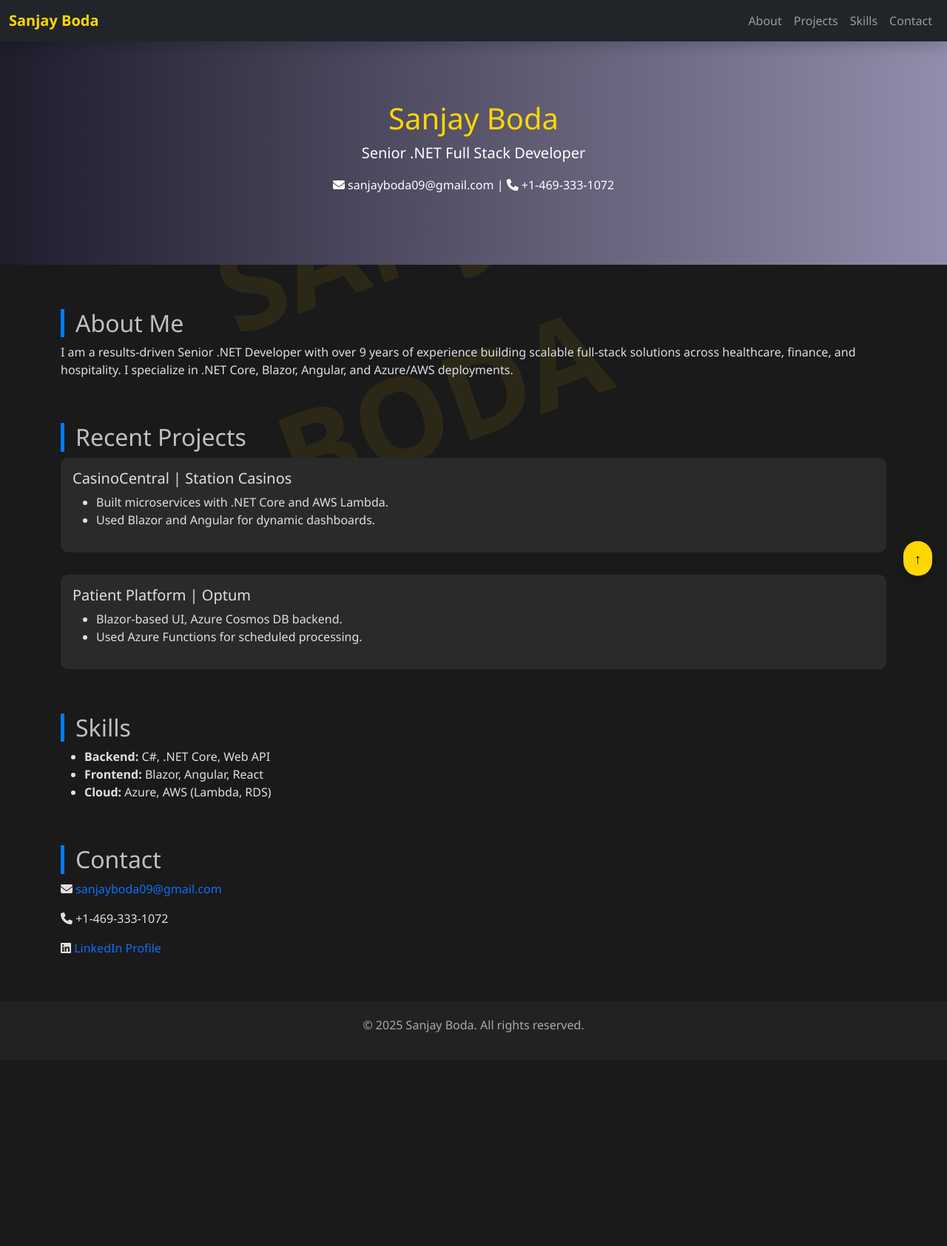
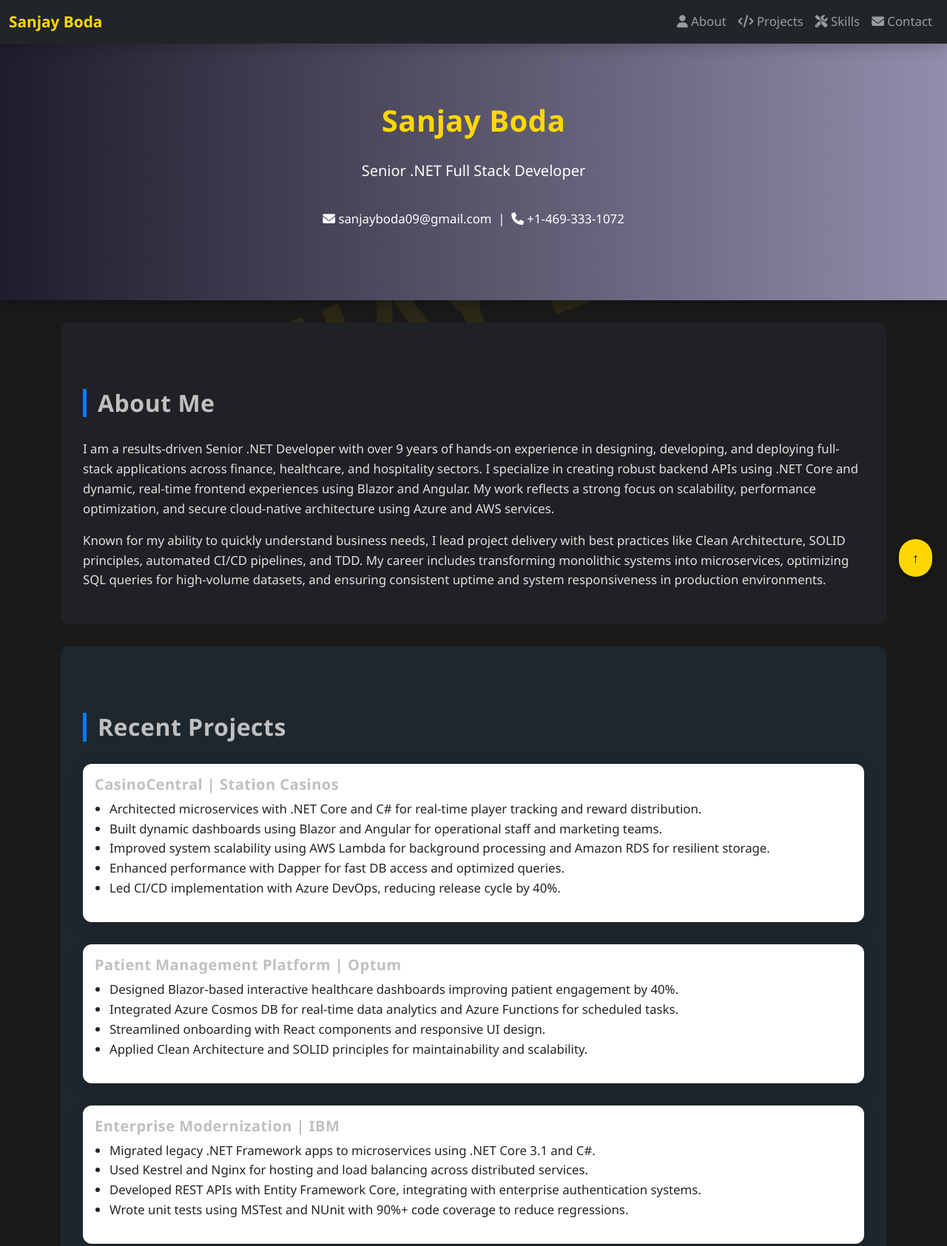
Before and after one commit to SanjayBoda/sanjay-portfolio, a plain HTML site: page index.html in a window 1280 px wide. Shown: the top 1685 px of the page at 74% size. Before the commit the page ends 1434 px from the top, so only its background shows below. Drawn offline with nearby package versions, Linux system fonts and the light colour scheme.

Commit message:
Add files via upload

```diff
--- a/index.html
+++ b/index.html
@@ -1,13 +1,11 @@
-
 <!DOCTYPE html>
 <html lang="en">
 <head>
-  <meta charset="UTF-8" />
-  <meta name="viewport" content="width=device-width, initial-scale=1.0" />
+  <meta charset="UTF-8">
+  <meta name="viewport" content="width=device-width, initial-scale=1.0">
   <title>Sanjay Boda - Portfolio</title>
-  <link href="https://cdn.jsdelivr.net/npm/bootstrap@5.3.0/dist/css/bootstrap.min.css" rel="stylesheet" />
-  <link rel="stylesheet" href="https://cdnjs.cloudflare.com/ajax/libs/font-awesome/6.4.0/css/all.min.css" />
-  <link href="https://cdnjs.cloudflare.com/ajax/libs/aos/2.3.4/aos.css" rel="stylesheet" />
+  <link href="https://cdn.jsdelivr.net/npm/bootstrap@5.3.0/dist/css/bootstrap.min.css" rel="stylesheet">
+  <link rel="stylesheet" href="https://cdnjs.cloudflare.com/ajax/libs/font-awesome/6.4.0/css/all.min.css">
   <style>
     body {
       font-family: 'Segoe UI', sans-serif;
@@ -20,131 +18,283 @@
       color: white;
       padding: 80px 20px;
       text-align: center;
+      box-shadow: 0 4px 20px rgba(0, 0, 0, 0.3);
+      animation: fadeIn 1.5s ease-out;
     }
-    .hero-content h1 {
-      color: gold;
-      animation: fadeIn 2s ease-out;
+    .hero-content {
+      display: flex;
+      align-items: center;
+      justify-content: center;
+      flex-direction: column;
+      gap: 20px;
+    }
+    .hero img {
+      width: 170px;
+      height: 170px;
+      object-fit: cover;
+      border-radius: 50%;
+      border: 5px solid white;
+      box-shadow: 0 4px 10px rgba(0, 0, 0, 0.2);
+      animation: zoomIn 1s ease-out;
+    }
+    .hero h1, .hero p.lead {
+      animation: slideUp 1s ease-out;
     }
     .section-title {
-      color: silver;
+      margin-top: 60px;
+      margin-bottom: 30px;
       font-size: 2rem;
+      font-weight: 700;
       border-left: 5px solid #007bff;
       padding-left: 15px;
-      margin-top: 60px;
+      opacity: 0;
+      transform: translateY(20px);
+      animation: fadeInUp 1s forwards;
+      animation-delay: 0.3s;
     }
     .card {
-      background-color: #2a2a2a;
+      margin-bottom: 30px;
+      box-shadow: 0 8px 24px rgba(0,0,0,0.1);
+      border-radius: 12px;
       border: none;
-      border-radius: 10px;
-      margin-bottom: 30px;
-      color: #e0e0e0;
+      transition: transform 0.3s ease-in-out, box-shadow 0.3s;
+      opacity: 0;
+      transform: translateY(20px);
+      animation: fadeInUp 0.8s forwards;
+    }
+    .card:hover {
+      transform: translateY(-5px);
+      box-shadow: 0 12px 30px rgba(0,0,0,0.15);
+    }
+    .card-body ul {
+      padding-left: 20px;
     }
     footer {
-      background-color: #222;
+      background-color: #343a40;
+      color: white;
+      padding: 25px 0;
       text-align: center;
-      padding: 20px;
-      color: #aaa;
       margin-top: 60px;
+      font-size: 0.95rem;
     }
     a {
       color: #0d6efd;
       text-decoration: none;
+      transition: color 0.3s;
     }
     a:hover {
       text-decoration: underline;
+      color: #0056b3;
     }
-    @keyframes bounce {
-      0%, 100% { transform: translateY(0); }
-      50% { transform: translateY(-10px); }
+    @keyframes fadeIn {
+      0% { opacity: 0; }
+      100% { opacity: 1; }
+    }
+    @keyframes zoomIn {
+      0% { transform: scale(0.8); opacity: 0; }
+      100% { transform: scale(1); opacity: 1; }
+    }
+    @keyframes slideUp {
+      0% { transform: translateY(20px); opacity: 0; }
+      100% { transform: translateY(0); opacity: 1; }
+    }
+    @keyframes fadeInUp {
+      0% { opacity: 0; transform: translateY(20px); }
+      100% { opacity: 1; transform: translateY(0); }
     }
     ::-webkit-scrollbar {
-      width: 10px;
+    width: 12px;
+  }
+  ::-webkit-scrollbar-track {
+    background: #f1f1f1;
+    border-radius: 10px;
   }
   ::-webkit-scrollbar-thumb {
     background: #888;
     border-radius: 10px;
   }
+  ::-webkit-scrollbar-thumb:hover {
+    background: #555;
+  }
+
+  h1, h2, h5, .card-title {
+    letter-spacing: 0.5px;
+    font-weight: 600;
+    color: silver;
+  }
+
+  p, li {
+    font-size: 1.05rem;
+    line-height: 1.6;
+  }
 </style>
+<script>
+  function toggleTheme() {
+    document.body.classList.toggle('dark-mode');
+  }
+</script>
+<style>
+  .theme-toggle {
+    position: fixed;
+    top: 20px;
+    right: 20px;
+    background: #007bff;
+    color: #fff;
+    border: none;
+    padding: 10px 15px;
+    border-radius: 5px;
+    cursor: pointer;
+    z-index: 9999;
+    transition: background 0.3s;
+  }
+  .theme-toggle:hover {
+    background: #0056b3;
+  }
+  .dark-mode {
+    background-color: #121212 !important;
+    color: #e0e0e0;
+  }
+  .dark-mode .card {
+    background-color: #1e1e1e;
+    color: #e0e0e0;
+  }
+  .dark-mode footer {
+    background-color: #222;
+  }
+  .dark-mode .section-title {
+    border-left-color: #90caf9;
+  }
+</style>
+<script src="https://cdnjs.cloudflare.com/ajax/libs/aos/2.3.4/aos.js"></script>
+<link href="https://cdnjs.cloudflare.com/ajax/libs/aos/2.3.4/aos.css" rel="stylesheet" />
 </head>
 <body onload="AOS.init()">
   <div style="position: fixed; top: 0; left: 0; width: 100%; height: 100%; z-index: -1; pointer-events: none;">
-    <div style="position: absolute; top: 50%; left: 50%; transform: translate(-50%, -50%) rotate(-20deg); font-size: 10rem; color: rgba(255, 215, 0, 0.08); font-weight: 900;">
+  <div style="position: absolute; top: 50%; left: 50%; transform: translate(-50%, -50%) rotate(-20deg); font-size: 10rem; color: rgba(255, 215, 0, 0.08); font-weight: 900; font-family: 'Segoe UI', sans-serif; white-space: nowrap;">
     SANJAY BODA
   </div>
 </div>
-
+  </div>
   <nav class="navbar navbar-expand-lg navbar-dark bg-dark sticky-top shadow">
     <div class="container-fluid">
-      <a class="navbar-brand" href="#" style="color:gold; font-weight:bold;">Sanjay Boda</a>
+      <a class="navbar-brand" href="#" style="color:gold; font-weight:bold; font-size:1.3rem;">Sanjay Boda</a>
+      <button class="navbar-toggler" type="button" data-bs-toggle="collapse" data-bs-target="#navbarNav">
+        <span class="navbar-toggler-icon"></span>
+      </button>
       <div class="collapse navbar-collapse" id="navbarNav">
         <ul class="navbar-nav ms-auto">
-          <li class="nav-item"><a class="nav-link" href="#about">About</a></li>
-          <li class="nav-item"><a class="nav-link" href="#projects">Projects</a></li>
-          <li class="nav-item"><a class="nav-link" href="#skills">Skills</a></li>
-          <li class="nav-item"><a class="nav-link" href="#contact">Contact</a></li>
+          <li class="nav-item">
+            <a class="nav-link" href="#about"><i class="fas fa-user"></i> About</a>
+          </li>
+          <li class="nav-item">
+            <a class="nav-link" href="#projects"><i class="fas fa-code"></i> Projects</a>
+          </li>
+          <li class="nav-item">
+            <a class="nav-link" href="#skills"><i class="fas fa-tools"></i> Skills</a>
+          </li>
+          <li class="nav-item">
+            <a class="nav-link" href="#contact"><i class="fas fa-envelope"></i> Contact</a>
+          </li>
         </ul>
       </div>
     </div>
   </nav>
-
   <div class="hero">
     <div class="hero-content">
-      <h1>Sanjay Boda</h1>
+
+      <h1 style="color:gold;">Sanjay Boda</h1>
       <p class="lead">Senior .NET Full Stack Developer</p>
-      <p><i class="fas fa-envelope"></i> sanjayboda09@gmail.com | <i class="fas fa-phone"></i> +1-469-333-1072</p>
+      <p><i class="fas fa-envelope"></i> sanjayboda09@gmail.com &nbsp;|&nbsp; <i class="fas fa-phone"></i> +1-469-333-1072</p>
     </div>
   </div>
 
   <div class="container">
-    <section id="about">
+    <section id="about" style="background-color:#202124; padding: 30px; border-radius: 10px; margin-top: 30px;" data-aos="fade-up">
   <h2 class="section-title">About Me</h2>
-      <p>I am a results-driven Senior .NET Developer with over 9 years of experience building scalable full-stack solutions across healthcare, finance, and hospitality. I specialize in .NET Core, Blazor, Angular, and Azure/AWS deployments.</p>
+      <p>I am a results-driven Senior .NET Developer with over 9 years of hands-on experience in designing, developing, and deploying full-stack applications across finance, healthcare, and hospitality sectors. I specialize in creating robust backend APIs using .NET Core and dynamic, real-time frontend experiences using Blazor and Angular. My work reflects a strong focus on scalability, performance optimization, and secure cloud-native architecture using Azure and AWS services.</p>
+      <p>Known for my ability to quickly understand business needs, I lead project delivery with best practices like Clean Architecture, SOLID principles, automated CI/CD pipelines, and TDD. My career includes transforming monolithic systems into microservices, optimizing SQL queries for high-volume datasets, and ensuring consistent uptime and system responsiveness in production environments.</p>
     </section>
 
-    <section id="projects">
+    <section id="projects" style="background-color:#1e272e; padding: 30px; border-radius: 10px; margin-top: 30px;" data-aos="fade-up">
   <h2 class="section-title">Recent Projects</h2>
-      <div class="card p-3">
-        <h5>CasinoCentral | Station Casinos</h5>
+
+  <div class="card">
+    <div class="card-body">
+      <h5 class="card-title">CasinoCentral | Station Casinos</h5>
       <ul>
-          <li>Built microservices with .NET Core and AWS Lambda.</li>
-          <li>Used Blazor and Angular for dynamic dashboards.</li>
+        <li>Architected microservices with .NET Core and C# for real-time player tracking and reward distribution.</li>
+        <li>Built dynamic dashboards using Blazor and Angular for operational staff and marketing teams.</li>
+        <li>Improved system scalability using AWS Lambda for background processing and Amazon RDS for resilient storage.</li>
+        <li>Enhanced performance with Dapper for fast DB access and optimized queries.</li>
+        <li>Led CI/CD implementation with Azure DevOps, reducing release cycle by 40%.</li>
       </ul>
     </div>
-      <div class="card p-3">
-        <h5>Patient Platform | Optum</h5>
+  </div>
+
+  <div class="card">
+    <div class="card-body">
+      <h5 class="card-title">Patient Management Platform | Optum</h5>
       <ul>
-          <li>Blazor-based UI, Azure Cosmos DB backend.</li>
-          <li>Used Azure Functions for scheduled processing.</li>
+        <li>Designed Blazor-based interactive healthcare dashboards improving patient engagement by 40%.</li>
+        <li>Integrated Azure Cosmos DB for real-time data analytics and Azure Functions for scheduled tasks.</li>
+        <li>Streamlined onboarding with React components and responsive UI design.</li>
+        <li>Applied Clean Architecture and SOLID principles for maintainability and scalability.</li>
       </ul>
+    </div>
+  </div>
+
+  <div class="card">
+    <div class="card-body">
+      <h5 class="card-title">Enterprise Modernization | IBM</h5>
+      <ul>
+        <li>Migrated legacy .NET Framework apps to microservices using .NET Core 3.1 and C#.</li>
+        <li>Used Kestrel and Nginx for hosting and load balancing across distributed services.</li>
+        <li>Developed REST APIs with Entity Framework Core, integrating with enterprise authentication systems.</li>
+        <li>Wrote unit tests using MSTest and NUnit with 90%+ code coverage to reduce regressions.</li>
+      </ul>
+    </div>
   </div>
 </section>
 
-    <section id="skills">
+<section id="skills" style="background-color:#242526; padding: 30px; border-radius: 10px; margin-top: 30px;" data-aos="fade-up">
   <h2 class="section-title">Skills</h2>
+  <div class="row">
+    <div class="col-md-6">
       <ul>
-        <li><strong>Backend:</strong> C#, .NET Core, Web API</li>
-        <li><strong>Frontend:</strong> Blazor, Angular, React</li>
-        <li><strong>Cloud:</strong> Azure, AWS (Lambda, RDS)</li>
+        <li><strong>Backend:</strong> C#, .NET Core, ASP.NET MVC, Web API, Razor Pages</li>
+        <li><strong>Frontend:</strong> Blazor, Angular, React, HTML5, CSS3, JavaScript</li>
+        <li><strong>Database:</strong> SQL Server, Oracle, MySQL, PostgreSQL, Cosmos DB, Dapper, Entity Framework Core</li>
       </ul>
+    </div>
+    <div class="col-md-6">
+      <ul>
+        <li><strong>Cloud & DevOps:</strong> Azure, AWS (Lambda, RDS), Azure DevOps, Jenkins, Docker, Kubernetes</li>
+        <li><strong>Tools:</strong> Visual Studio, VS Code, Git, JetBrains Rider, Nginx, IIS</li>
+        <li><strong>Practices:</strong> Clean Architecture, SOLID Principles, TDD, CI/CD, Agile/Scrum</li>
+      </ul>
+    </div>
+  </div>
 </section>
 
-    <section id="contact">
+<section id="contact" style="background-color:#2c2c2e; padding: 30px; border-radius: 10px; margin-top: 30px;" data-aos="fade-up">
   <h2 class="section-title">Contact</h2>
+  <p>If you're interested in working together or want to learn more about my experience, feel free to reach out!</p>
   <p><i class="fas fa-envelope"></i> <a href="mailto:sanjayboda09@gmail.com">sanjayboda09@gmail.com</a></p>
   <p><i class="fas fa-phone"></i> +1-469-333-1072</p>
   <p><i class="fab fa-linkedin"></i> <a href="https://www.linkedin.com/in/sanjay0910/" target="_blank">LinkedIn Profile</a></p>
+  <p><i class="fas fa-download"></i> <a href="#">Download My Resume (PDF)</a></p>
 </section>
-  </div>
 
-  <button onclick="window.scrollTo({ top: 0, behavior: 'smooth' });" style="position: fixed; bottom: 20px; right: 20px; background: gold; border: none; color: #000; padding: 10px 15px; border-radius: 50px; font-size: 18px; box-shadow: 0 4px 10px rgba(0,0,0,0.3); cursor: pointer; animation: bounce 2s infinite;">
+<!-- Floating Scroll to Top Button -->
+<button onclick="window.scrollTo({ top: 0, behavior: 'smooth' });" style="position: fixed; bottom: 20px; right: 20px; background: gold; border: none; color: #000; padding: 12px 18px; border-radius: 50px; font-size: 18px; box-shadow: 0 4px 10px rgba(0,0,0,0.3); cursor: pointer; z-index: 999; animation: bounce 2s infinite;">
   ↑
 </button>
 
-  <footer>
-    <p>&copy; 2025 Sanjay Boda. All rights reserved.</p>
-  </footer>
+<style>
+@keyframes bounce {
+  0%, 100% { transform: translateY(0); }
+  50% { transform: translateY(-10px); }
+}
+</style>
 
-  <script src="https://cdn.jsdelivr.net/npm/bootstrap@5.3.0/dist/js/bootstrap.bundle.min.js"></script>
-  <script src="https://cdnjs.cloudflare.com/ajax/libs/aos/2.3.4/aos.js"></script>
-</body>
-</html>
+<!-- Footer remains below -->
```
Lines whose indentation alone changed are shown as unchanged.
